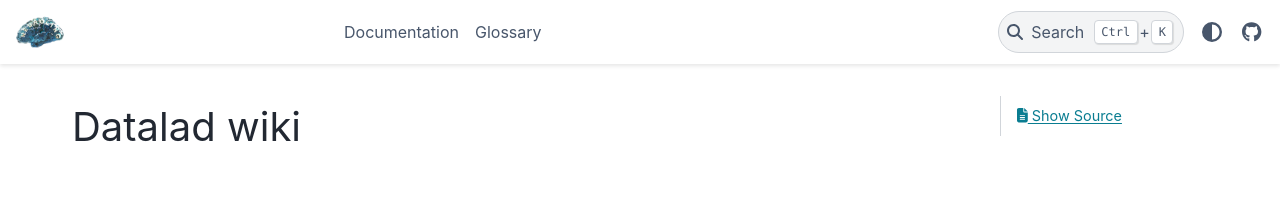
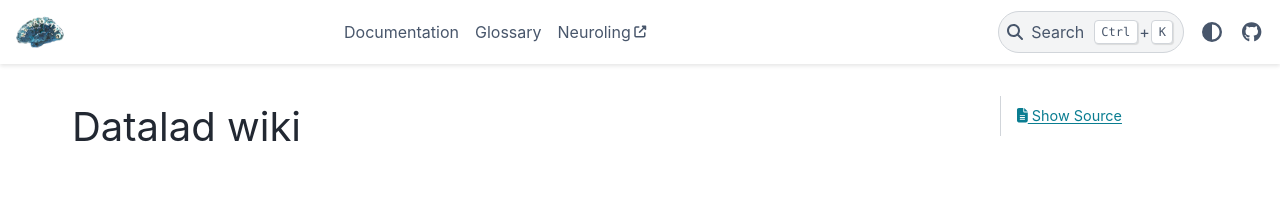
Before and after one commit to DynoBaLL/datalad-wiki, a Sphinx documentation site: the page built from doc/index.md, in a window 1280 px wide. Shown: the top 215 px of the page. Built offline with Sphinx 7.4.7 and the PyData theme 0.15.4, drawn with Linux system fonts in a browser that asks for light colours; pages that are not in the unit, such as notebooks, are missing from menus; the version number is read from the project's files by our own code.

Commit message:
Add neuroling link

```diff
--- a/doc/conf.py
+++ b/doc/conf.py
@@ -94,6 +94,7 @@
             "icon": "fa-brands fa-github",
         },
     ],
+    "external_links": [{"name": "Neuroling", "url": "https://dynoball.org/"}],
     "header_links_before_dropdown": 10,
     "search_bar_text": "Search this site...",
     "show_prev_next": False,
--- a/doc/links.inc
+++ b/doc/links.inc
@@ -3,3 +3,4 @@
 .. _project issue tracker: https://github.com/DynoBaLL/datalad-wiki/issues
 .. _rst: https://www.sphinx-doc.org/en/master/usage/restructuredtext/basics.html
 .. _sphinx-gallery: https://sphinx-gallery.github.io/stable/index.html
+.. _neuroling: https://dynoball.org/
```
